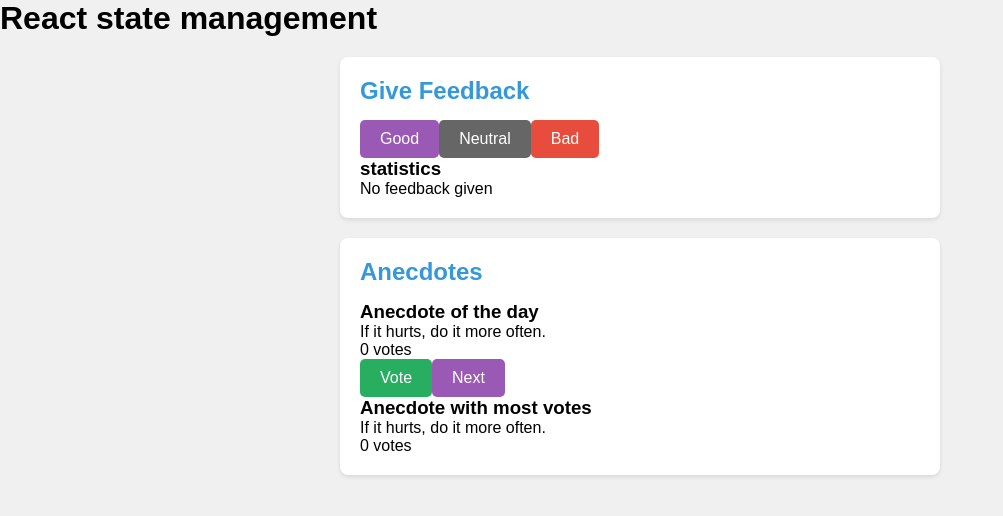
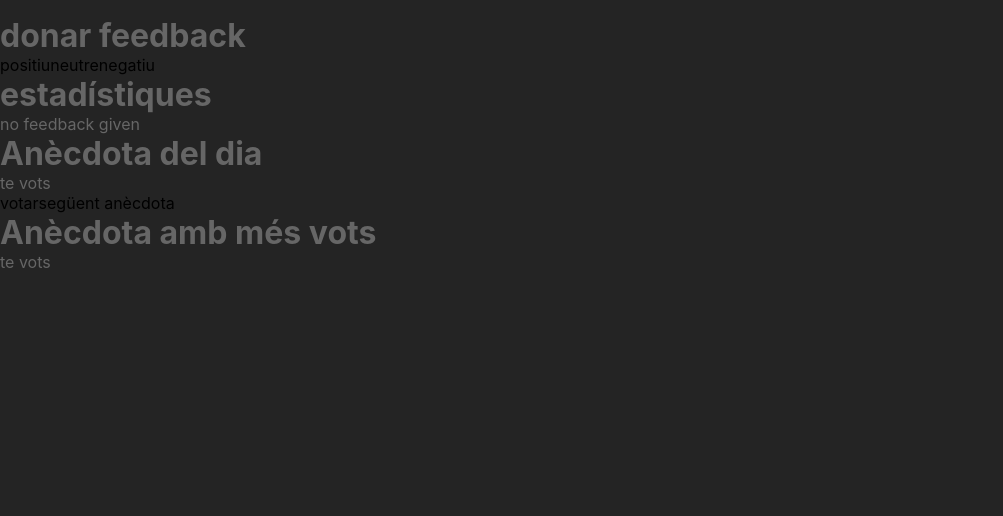
Before and after one commit to GALLEGOOOO/React-state-management-app, a React (Vite) app: page / in a window 1280 px wide. Shown: the top 516 px of the page, without its empty margins (0-1003 px from the left). Built offline with nearby package versions, Linux system fonts and the light colour scheme.

Commit message:
css remove

```diff
--- a/src/App.jsx
+++ b/src/App.jsx
@@ -1,113 +1,103 @@
 import { useState } from "react";
-import { Anecdote, AnecdoteCard } from "./anecdotes";
-import { anecdotes } from "./anecdotes/data";
-import { getMostVotedAnecdoteData } from "./anecdotes/helpers";
-import { initialVoteState } from "./anecdotes/state/initialVoteState";
-import { Statistics } from "./feedback";
-import { statisticsData } from "./feedback/data";
-import {
-  calculatePositiveAverage,
-  calculateTotalAverage,
-  shouldRenderStatistics,
-} from "./feedback/helpers";
-import { Button, ButtonSet, MainHeader, SectionHeader } from "./shared";
+import { Statistics } from "./Statistics.jsx";
+import { Button } from "./Button.jsx";
 
+// Definició del component App
 const App = () => {
-  // feedback state
+  // Definició dels estats inicials
   const [good, setGood] = useState(0);
   const [neutral, setNeutral] = useState(0);
   const [bad, setBad] = useState(0);
+  const [selectedAnecdote, setAnecdote] = useState(0);
+  const anecdotes = [
+    // Array que conté diferents anècdotes
+    // (Per brevetat, només s'han inclòs algunes)
+  ];
+  const [votes, setVotes] = useState(new Array(anecdotes.length).fill(0));
+  const [mostVotes, setMostVotes] = useState(0);
 
-  // anecdotes state
-  const [selected, setSelected] = useState(0);
-  const [voted, setVoted] = useState(initialVoteState);
-
-  // feedback handlers
-  const totalFeedback = good + neutral + bad;
-
-  const handleIncreaseGood = () => {
-    setGood((prevTotal) => prevTotal + 1);
+  // Funcions per incrementar el comptador de feedbacks positius, neutres i negatius
+  const handleIncrementGood = () => {
+    setGood((prevGood) => prevGood + 1);
+  };
+  const handleIncrementNeutral = () => {
+    setNeutral((prevNeutral) => prevNeutral + 1);
+  };
+  const handleIncrementBad = () => {
+    setBad((prevBad) => prevBad + 1);
   };
 
-  const handleIncreaseNeutral = () => {
-    setNeutral((prevTotal) => prevTotal + 1);
+  // Funció per seleccionar una anècdota aleatòria
+  const handleRandom = () => {
+    setAnecdote(() => Math.floor(Math.random() * anecdotes.length));
   };
 
-  const handleIncreaseBad = () => {
-    setBad((prevTotal) => prevTotal + 1);
+  // Funció per votar una anècdota
+  const handleVote = () => {
+    const updatedVotes = votes.map((vote, index) =>
+      index === selectedAnecdote ? vote + 1 : vote
+    );
+    setVotes(updatedVotes);
   };
 
-  // feedback data
-  const averageStatistic = calculateTotalAverage({ good, bad, totalFeedback });
-  const positiveAverage = calculatePositiveAverage({ good, totalFeedback });
-
-  const statistics = [
-    statisticsData.goodStatistic(good),
-    statisticsData.neutralStatistic(neutral),
-    statisticsData.badStatistic(bad),
-    statisticsData.allStatistic(totalFeedback),
-    statisticsData.totalAverageStatistic(averageStatistic),
-    statisticsData.positiveAverageStatistic(positiveAverage),
-  ];
-
-  // anecdotes handlers
-  const handleRandomAnecdote = () => {
-    const anecdotesRange = anecdotes.length;
-    const index = Math.floor(Math.random() * anecdotesRange);
-
-    setSelected(index);
+  // Funció per trobar l'anècdota amb més vots
+  const handleMostVotes = () => {
+    let mostVoted = 0;
+    for (let index = 0; index < votes.length; index++) {
+      if (votes[index] > votes[mostVoted]) {
+        mostVoted = index;
+      }
+    }
+    setMostVotes(mostVoted);
   };
 
-  const handleUpdateVotes = () => {
-    setVoted((prevVotes) => {
-      const nextVotes = [...prevVotes];
-      nextVotes[selected] += 1;
+  // Càlcul del total de feedbacks i el resultat acumulat
+  let total = good + neutral + bad;
+  let result = good - bad;
 
-      return nextVotes;
-    });
-  };
+  // Renderització del component
+  return (
+    <div>
+      <div>
+        {/* Secció per a deixar el feedback */}
+        <h1>donar feedback</h1>
+        <Button callback={handleIncrementGood} text={"positiu"} />
+        <Button callback={handleIncrementNeutral} text={"neutre"} />
+        <Button callback={handleIncrementBad} text={"negatiu"} />
 
-  // anecdotes data
-  const { mostVotedAnecdote, maxVoteValue } = getMostVotedAnecdoteData({
-    votesCollection: voted,
-    anecdotesCollection: anecdotes,
-  });
+        {/* Secció d'estadístiques */}
+        <h1>estadístiques</h1>
+        <Statistics
+          good={good}
+          neutral={neutral}
+          bad={bad}
+          total={total}
+          result={result}
+        />
+      </div>
 
-  return (
-    <>
-      <MainHeader text="React state management" />
-      <main className="main-container">
-  <section className="feedback-section">
-    <h2 className="section-header">Give Feedback</h2>
-    <div className="button-set">
-      <button className="custom-button good-button" onClick={handleIncreaseGood}>Good</button>
-      <button className="custom-button neutral-button" onClick={handleIncreaseNeutral}>Neutral</button>
-      <button className="custom-button bad-button" onClick={handleIncreaseBad}>Bad</button>
-    </div>
-    <Statistics
-      statistics={statistics}
-      shouldRenderStatistics={shouldRenderStatistics({ totalFeedback })}
-    />
-  </section>
-  <section className="anecdotes-section">
-    <h2 className="section-header">Anecdotes</h2>
-    <div className="anecdote-card">
-      <h3 className="anecdote-title">Anecdote of the day</h3>
-      <Anecdote content={anecdotes[selected]} votes={voted[selected]} />
-      <div className="button-set">
-        <button className="custom-button vote-button" onClick={handleUpdateVotes}>Vote</button>
-        <button className="custom-button next-button" onClick={handleRandomAnecdote}>Next</button>
+      <div>
+        {/* Secció per a mostrar una anècdota aleatòria */}
+        <h1>Anècdota del dia</h1>
+        <p>{anecdotes[selectedAnecdote]}</p>
+        <p>te {votes[selectedAnecdote]} vots</p>
+        <button onClick={() => {
+            handleVote();
+            handleMostVotes();
+          }}>
+          votar
+        </button>
+        <button onClick={handleRandom}>següent anècdota</button>
+      </div>
+
+      <div>
+        {/* Secció per a mostrar l'anècdota amb més vots */}
+        <h1>Anècdota amb més vots</h1>
+        <p>{anecdotes[mostVotes]}</p>
+        <p>te {votes[mostVotes]} vots</p>
       </div>
     </div>
-    <div className="anecdote-card">
-      <h3 className="anecdote-title">Anecdote with most votes</h3>
-      <Anecdote content={mostVotedAnecdote} votes={maxVoteValue} />
-    </div>
-  </section>
-</main>
-
-    </>
   );
 };
 
-export default App;
+export default App; // Exportació del component App
--- a/src/index.css
+++ b/src/index.css
@@ -1,71 +1,208 @@
 :root {
-  --color-bg-primary: #f0f0f0; /* Cambiando el color de fondo principal */
-  --color-grey-25: #333; /* Cambiando el color gris */
-  --color-grey-50: #666; /* Cambiando el color gris */
-  --color-grey-75: #999; /* Cambiando el color gris */
-  --color-grey-100: #ccc; /* Cambiando el color gris */
-  --color-blue-decoration: #3498db; /* Cambiando el color azul */
-  --color-success-primary: #27ae60; /* Cambiando el color de éxito */
-  --color-primary-primary: #9b59b6; /* Cambiando el color primario */
-  --color-secondary-primary: #34495e; /* Cambiando el color secundario */
-  --color-danger-primary: #e74c3c; /* Cambiando el color de peligro */
+  color-scheme: light dark;
+  color: var(--color-grey-75);
+  background-color: var(--color-bg-primary);
+
+  font-synthesis: none;
+  text-rendering: optimizeLegibility;
+  -webkit-font-smoothing: antialiased;
+  -moz-osx-font-smoothing: grayscale;
+
+  --color-bg-primary: #242424;
+  --color-grey-25: #eeeeee;
+  --color-grey-50: #979797;
+  --color-grey-75: #666666;
+  --color-grey-100: #000000;
+  --color-blue-decoration: #0088cc;
+  --color-success-primary: #28a745;
+  --color-success-secondary: #218838;
+  --color-primary-primary: #007bff;
+  --color-primary-secondary: #0069d9;
+  --color-secondary-primary: #6c757d;
+  --color-secondary-secondary: #5a6268;
+  --color-danger-primary: #dc3545;
+  --color-danger-secondary: #c82333;
 }
 
 body {
-  margin: 0;
-  padding: 0;
-  font-family: Arial, sans-serif;
-  background-color: var(--color-bg-primary);
+  margin: 1rem auto 0;
+  width: 75vw;
+  font-family: -apple-system, Roboto, Helvetica, Arial, sans-serif;
+
+  @media (min-width: 768px) {
+    width: 100vw;
+  }
 }
 
-.main-container {
+.main-header {
+  margin-bottom: 2rem;
+  width: 100%;
+  text-align: center;
+  color: var(--color-grey-25);
+}
+
+.main {
+  display: flex;
+  flex-direction: column;
+  align-items: start;
+  justify-content: space-evenly;
+  gap: 2rem;
+  padding: 1rem;
+
+  @media (min-width: 768px) {
+    flex-direction: row;
+    align-items: start;
+    justify-content: space-evenly;
+  }
+}
+
+.section-header {
+  padding: 0.5rem;
+  margin-bottom: 0.5rem;
+  border-bottom: 1px solid var(--color-grey-75);
+  color: var(--color-blue-decoration);
+  text-transform: capitalize;
+}
+
+.section {
+  display: flex;
+  flex-direction: column;
+  align-items: center;
+  gap: 1rem;
+  border: 1px solid grey;
+  border-radius: 0.5rem;
+  padding: 1rem 1.5rem;
+  width: 100%;
+  background-color: var(--color-grey-25);
+
+  @media (min-width: 768px) {
+    width: 45%;
+    min-height: 54rem;
+  }
+
+  @media (min-width: 1024px) {
+    min-height: 48rem;
+  }
+
+  @media (min-width: 1200px) {
+    min-height: 44rem;
+  }
+}
+
+.section > * {
+  min-height: 2rem;
+  width: 100%;
+  line-height: 2rem;
+  text-align: center;
+}
+
+.subsection {
   display: flex;
   flex-direction: column;
   align-items: center;
   justify-content: center;
-  padding: 20px;
+  padding: 1rem 0.5rem;
+  border: 1px solid var(--color-grey-50);
+  border-radius: 0.5rem;
 }
 
-.feedback-section,
-.anecdotes-section {
-  background-color: #fff;
-  border-radius: 8px;
-  box-shadow: 0 2px 4px rgba(0, 0, 0, 0.1);
-  padding: 20px;
-  margin-bottom: 20px;
-  width: 100%;
-  max-width: 600px;
+.subsection__header {
+  margin-bottom: 0.5rem;
+  text-transform: uppercase;
 }
 
-.section-header {
-  color: var(--color-blue-decoration);
-  font-size: 24px;
-  margin-bottom: 15px;
+.subsection__container {
+  display: flex;
+  flex-direction: column;
+  align-items: center;
+  justify-content: center;
+  gap: 1rem;
+  padding: 0.25rem;
+  width: 100%;
 }
 
-.custom-button {
-  background-color: var(--color-primary-primary);
-  border: none;
-  color: #fff;
-  padding: 10px 20px;
-  font-size: 16px;
-  cursor: pointer;
-  border-radius: 5px;
-  transition: background-color 0.3s ease;
+.subsection__container--bottom {
+  margin-bottom: 1.5rem;
 }
 
-.custom-button:hover {
-  background-color: var(--color-secondary-primary);
+.subsection__anecdote {
+  display: flex;
+  align-items: center;
+  justify-content: center;
+  gap: 1rem;
+  height: 18rem;
+  width: 100%;
+  padding: 0.25rem;
+  font-style: italic;
+  border: 1px dotted var(--color-grey-50);
+
+  @media (min-width: 480px) {
+    height: 14rem;
+  }
+
+  @media (min-width: 768px) {
+    height: 12rem;
+  }
+
+  @media (min-width: 1024px) {
+    height: 10rem;
+  }
+
+  @media (min-width: 1200px) {
+    height: 8rem;
+  }
 }
 
-.vote-button {
-  background-color: var(--color-success-primary);
+.subsection__tag {
+  padding: 0.25rem 1rem;
+  font-size: 0.75rem;
+  font-weight: 600;
+  color: white;
+  background-color: var(--color-blue-decoration);
+  border-radius: 0.25rem;
+  line-height: 1rem;
 }
 
-.neutral-button {
-  background-color: var(--color-grey-50);
+.statistics__table {
+  width: 18rem;
 }
 
-.bad-button {
-  background-color: var(--color-danger-primary);
+.statistics__table tr {
+  border: 1px solid green;
 }
+
+.statistics__table > tr > td {
+  width: 50%;
+  text-align: center;
+}
+
+.button-set {
+  display: flex;
+  flex-direction: column;
+  align-items: center;
+  justify-content: center;
+  gap: 1rem;
+  width: 100%;
+
+  @media (min-width: 768px) {
+    flex-direction: row;
+  }
+}
+
+.button {
+  border-radius: 0.25rem;
+  padding: 0.5rem 1rem;
+  width: 100%;
+  font-size: 0.75rem;
+  font-weight: 600;
+  color: white;
+
+  @media (min-width: 768px) {
+    font-size: 1rem;
+    max-width: 10rem;
+  }
+}
+
+.button:hover {
+  cursor: pointer;
+}
```
